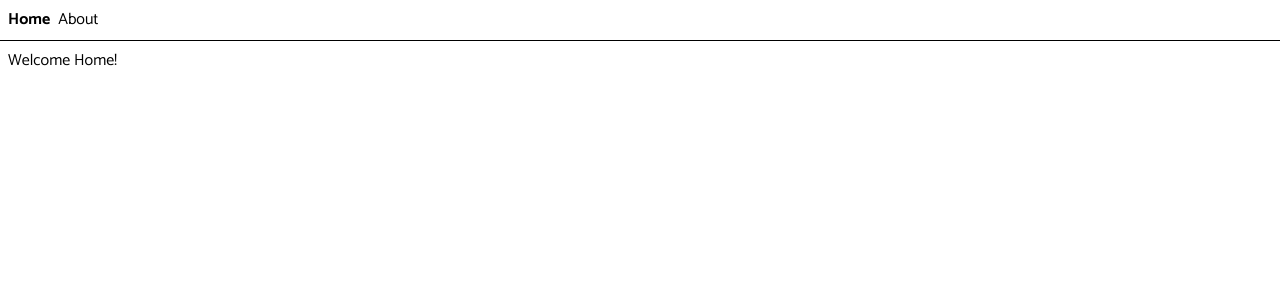
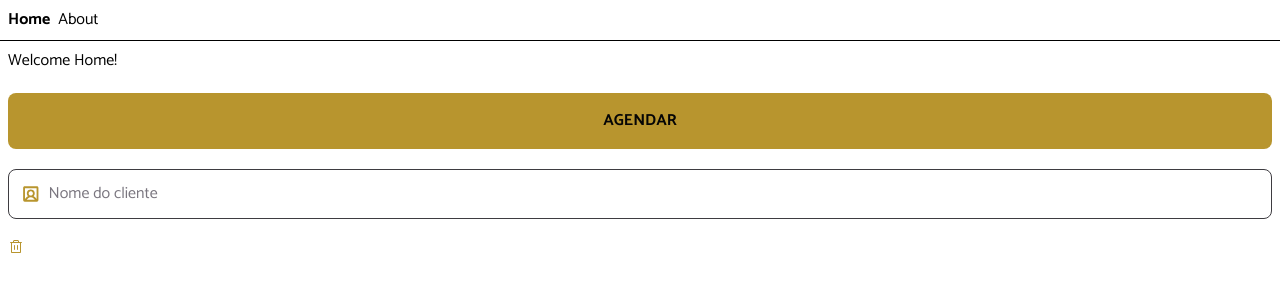
Before and after one commit to guithr/hairday-react, a React (Vite) app: page / in a window 1280 px wide. Shown: the top 300 px of the page. Built offline with nearby package versions, Linux system fonts and the light colour scheme.

Commit message:
feat: add Button, Icon, ButtonIcon, and TextInput components

```diff
--- a/package.json
+++ b/package.json
@@ -25,6 +25,7 @@
     "@vitejs/plugin-react-swc": "^4.2.2",
     "globals": "^16.5.0",
     "typescript": "~5.9.3",
-    "vite": "^7.2.4"
+    "vite": "^7.2.4",
+    "vite-plugin-svgr": "^4.5.0"
   }
 }
--- /dev/null
+++ b/src/components/button-icon.tsx
@@ -0,0 +1,45 @@
+import { tv, type VariantProps } from "tailwind-variants";
+import { Icon } from "./icon";
+
+export const buttonIconContainerVariants = tv({
+  base: `
+    inline-flex items-center justify-center
+    cursor-pointer bg-transparent group size-4
+    `,
+});
+
+export const buttonIconVariants = tv({
+  base: `size-full fill-yellow group-hover:fill-yellow-dark transition-colors`,
+});
+
+interface ButtonIconProps
+  extends
+    React.ComponentProps<"button">,
+    VariantProps<typeof buttonIconContainerVariants> {
+  icon: React.ComponentProps<typeof Icon>["svg"];
+  buttonClassName?: string;
+  iconClassName?: string;
+  ariaLabel: string;
+}
+
+export function ButtonIcon({
+  icon,
+  iconClassName,
+  buttonClassName,
+  ariaLabel,
+  ...props
+}: ButtonIconProps) {
+  return (
+    <button
+      className={buttonIconContainerVariants({ className: buttonClassName })}
+      {...props}
+      type="button"
+      aria-label={ariaLabel}
+    >
+      <Icon
+        svg={icon}
+        className={buttonIconVariants({ className: iconClassName })}
+      ></Icon>
+    </button>
+  );
+}
--- /dev/null
+++ b/src/components/button.tsx
@@ -0,0 +1,55 @@
+import { tv, type VariantProps } from "tailwind-variants";
+import { Text } from "./text";
+
+export const buttonVariants = tv({
+  base: `
+   flex items-center justify-center
+   w-full rounded-lg cursor-pointer
+   transition-colors
+   `,
+  variants: {
+    variant: {
+      primary:
+        "bg-yellow border-2 border-transparent hover:border-yellow-light",
+    },
+    size: {
+      md: "h-14 py-4.5 px-4",
+    },
+    handling: {
+      true: "pointer-events-none",
+    },
+    disabled: {
+      true: "opacity-30 pointer-events-none",
+    },
+  },
+  defaultVariants: {
+    variant: "primary",
+    size: "md",
+    handling: false,
+    disabled: false,
+  },
+});
+
+interface ButtonProps
+  extends
+    React.ComponentProps<"button">,
+    Omit<VariantProps<typeof buttonVariants>, "disabled"> {}
+
+export function Button({
+  children,
+  variant,
+  className,
+  disabled,
+  ...props
+}: ButtonProps) {
+  return (
+    <button
+      className={buttonVariants({ variant, className, disabled })}
+      {...props}
+    >
+      <Text variant="title-sm" className="uppercase text-gray-900 ">
+        {children}
+      </Text>
+    </button>
+  );
+}
--- /dev/null
+++ b/src/components/icon.tsx
@@ -0,0 +1,33 @@
+import type React from "react";
+import { tv, type VariantProps } from "tailwind-variants";
+
+export const iconVariants = tv({
+  variants: {
+    animate: {
+      false: "",
+      true: "animate-spin",
+    },
+  },
+  defaultVariants: {
+    animate: false,
+  },
+});
+
+interface IconProps
+  extends React.ComponentProps<"svg">, VariantProps<typeof iconVariants> {
+  svg: React.FC<React.ComponentProps<"svg">>;
+}
+
+export function Icon({
+  svg: SvgComponent,
+  animate,
+  className,
+  ...props
+}: IconProps) {
+  return (
+    <SvgComponent
+      className={iconVariants({ animate, className })}
+      {...props}
+    ></SvgComponent>
+  );
+}
--- /dev/null
+++ b/src/components/text-input.tsx
@@ -0,0 +1,50 @@
+import { tv } from "tailwind-variants";
+import { Icon } from "./icon";
+
+export const textInputContainerVariants = tv({
+  base: `
+   focus-within:border-yellow-dark
+   flex items-center gap-2
+   p-3 border border-gray-500 rounded-lg
+   transition-colors
+  `,
+});
+
+export const textIconInputVariants = tv({
+  base: "size-5 fill-yellow",
+});
+
+export const textInputVariants = tv({
+  base: "w-full outline-none text-gray-200 placeholder:text-gray-400",
+  variants: {},
+});
+
+interface TextInputProps extends React.ComponentProps<"input"> {
+  icon: React.ComponentProps<typeof Icon>["svg"];
+  containerClassName?: string;
+  iconClassName?: string;
+  inputClassName?: string;
+}
+
+export function TextInput({
+  icon,
+  containerClassName,
+  iconClassName,
+  inputClassName,
+  ...props
+}: TextInputProps) {
+  return (
+    <label
+      className={textInputContainerVariants({ className: containerClassName })}
+    >
+      <Icon
+        svg={icon}
+        className={textIconInputVariants({ className: iconClassName })}
+      />
+      <input
+        className={textInputVariants({ className: inputClassName })}
+        {...props}
+      />
+    </label>
+  );
+}
--- a/src/routes/index.tsx
+++ b/src/routes/index.tsx
@@ -1,5 +1,10 @@
 import { createFileRoute } from "@tanstack/react-router";
 import { Text } from "../components/text";
+import { Button } from "../components/button";
+import { TextInput } from "../components/text-input";
+import UserSquare from "../assets/icons/UserSquare.svg?react";
+import TrashIcon from "../assets/icons/Trash.svg?react";
+import { ButtonIcon } from "../components/button-icon";
 
 export const Route = createFileRoute("/")({
   component: Index,
@@ -7,8 +12,11 @@ export const Route = createFileRoute("/")({
 
 function Index() {
   return (
-    <div className="p-2">
+    <div className="space-y-5 p-2">
       <Text as="h4">Welcome Home!</Text>
+      <Button>Agendar</Button>
+      <TextInput icon={UserSquare} placeholder="Nome do cliente" />
+      <ButtonIcon ariaLabel="Lixeira" type="button" icon={TrashIcon} />
     </div>
   );
 }
--- /dev/null
+++ b/src/vite.env.d.ts
@@ -0,0 +1,2 @@
+/// <reference types="vite/client" />
+/// <reference types="vite-plugin-svgr/client" />
--- a/vite.config.ts
+++ b/vite.config.ts
@@ -2,16 +2,16 @@ import { defineConfig } from "vite";
 import react from "@vitejs/plugin-react-swc";
 import tailwindcss from "@tailwindcss/vite";
 import { tanstackRouter } from "@tanstack/router-plugin/vite";
+import svgr from "vite-plugin-svgr";
 
-// https://vite.dev/config/
 export default defineConfig({
   plugins: [
     tanstackRouter({
       target: "react",
       autoCodeSplitting: true,
     }),
-    ,
     react(),
     tailwindcss(),
+    svgr(),
   ],
 });
```
Also changed, not shown: src/assets/icons/Trash.svg (added), 1 other file (tests, documents, lock files or other folders).
